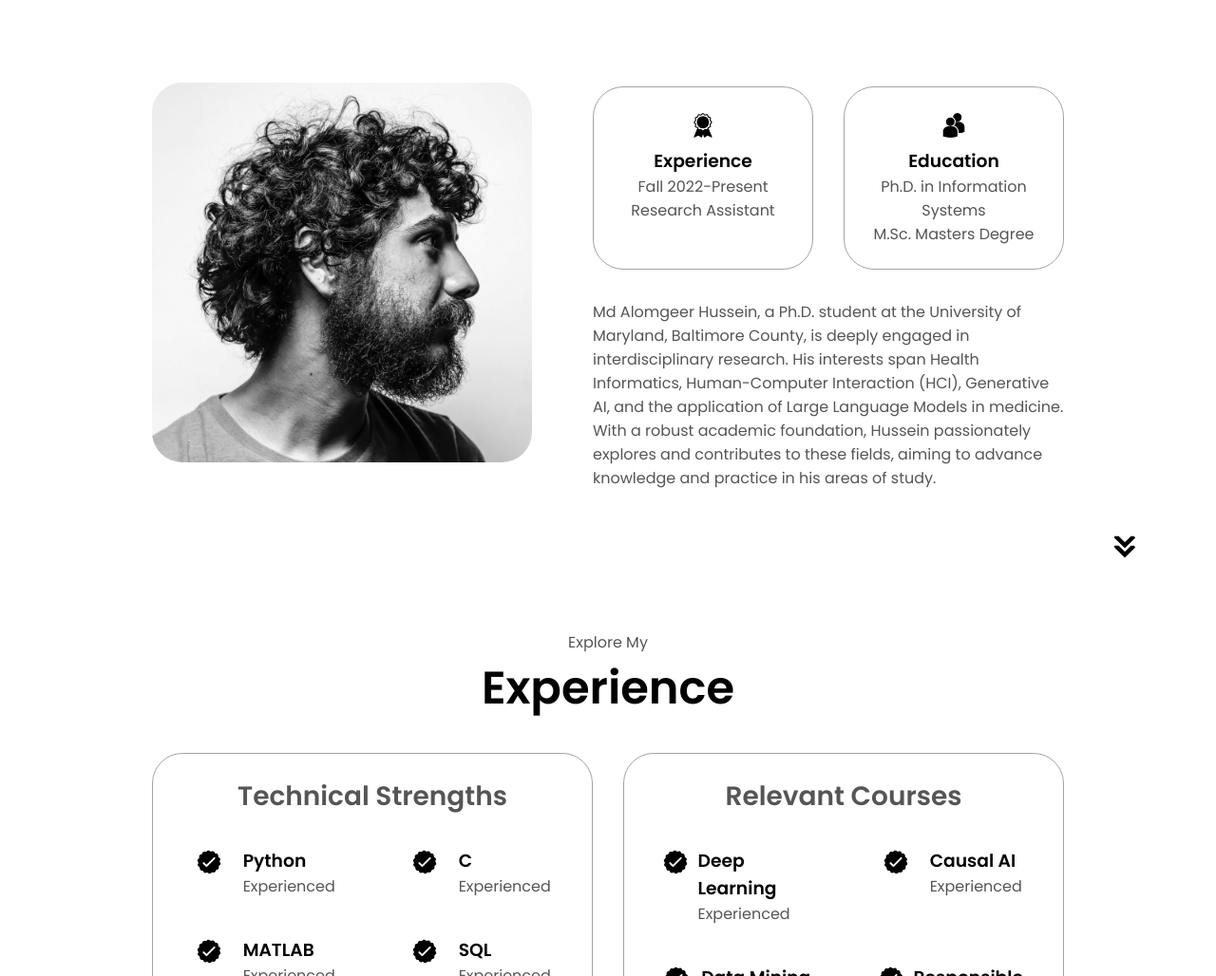
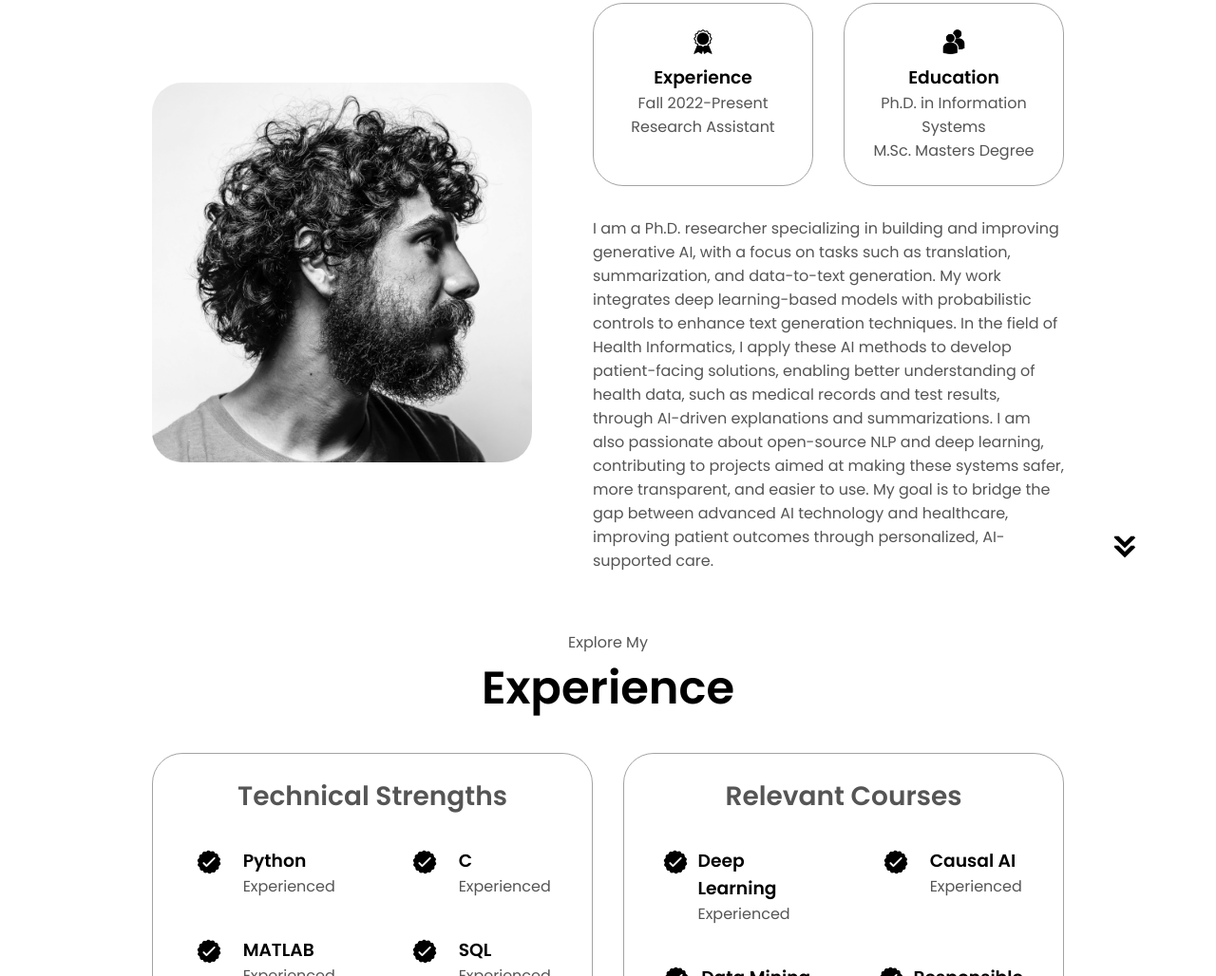
Before and after one commit to alomgeer007/portfolio, a plain HTML site: page index.html in a window 1280 px wide. Shown: the part 1032-2060 px from the top of the page at 95% size. Drawn offline with Linux system fonts and the light colour scheme.

Commit message:
Update index.html

```diff
--- a/index.html
+++ b/index.html
@@ -107,14 +107,7 @@
           </div>
           <div class="text-container">
             <p>
-              Md Alomgeer Hussein, a Ph.D. student at the University of
-              Maryland, Baltimore County, is deeply engaged in interdisciplinary
-              research. His interests span Health Informatics,
-              Human-Computer Interaction (HCI), Generative AI, and the
-              application of Large Language Models in medicine. With a robust
-              academic foundation, Hussein passionately explores and contributes
-              to these fields, aiming to advance knowledge and practice in his
-              areas of study.
+              I am a Ph.D. researcher specializing in building and improving generative AI, with a focus on tasks such as translation, summarization, and data-to-text generation. My work integrates deep learning-based models with probabilistic controls to enhance text generation techniques. In the field of Health Informatics, I apply these AI methods to develop patient-facing solutions, enabling better understanding of health data, such as medical records and test results, through AI-driven explanations and summarizations. I am also passionate about open-source NLP and deep learning, contributing to projects aimed at making these systems safer, more transparent, and easier to use. My goal is to bridge the gap between advanced AI technology and healthcare, improving patient outcomes through personalized, AI-supported care.
             </p>
           </div>
         </div>
```
